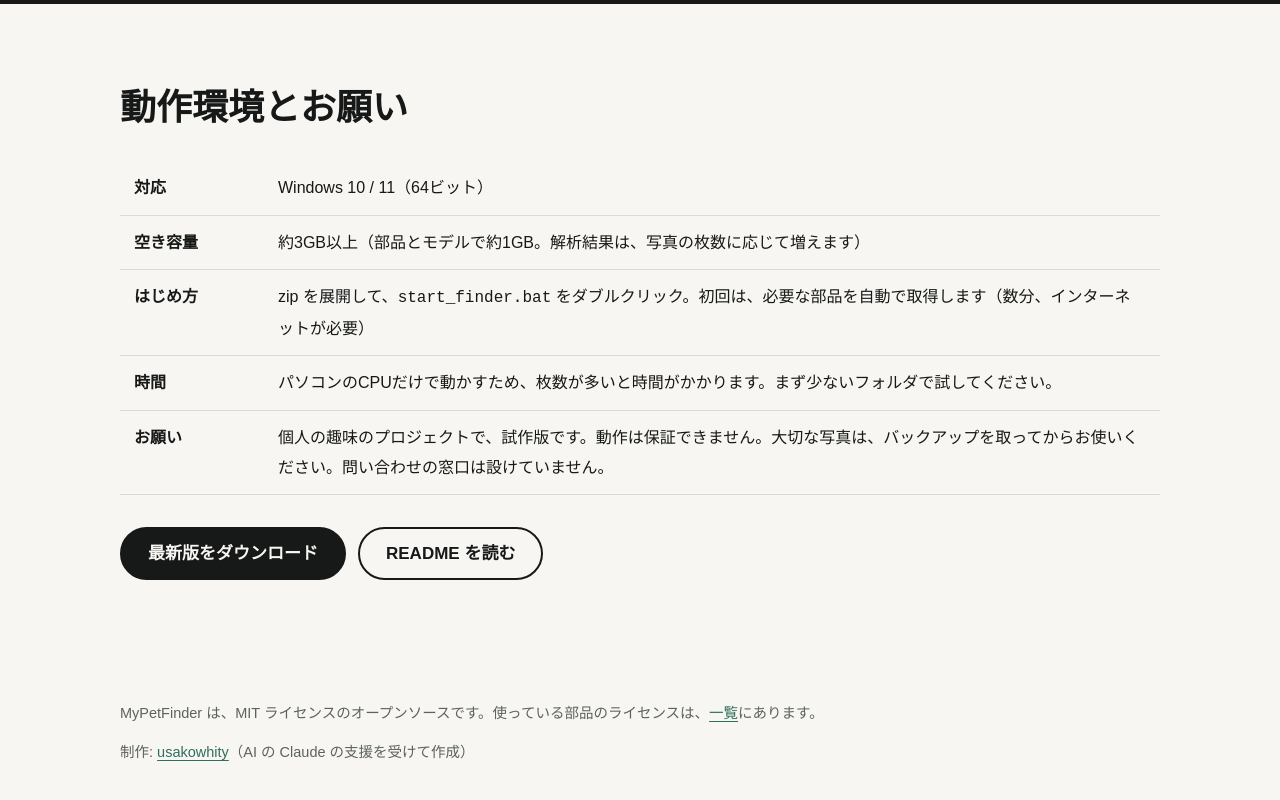
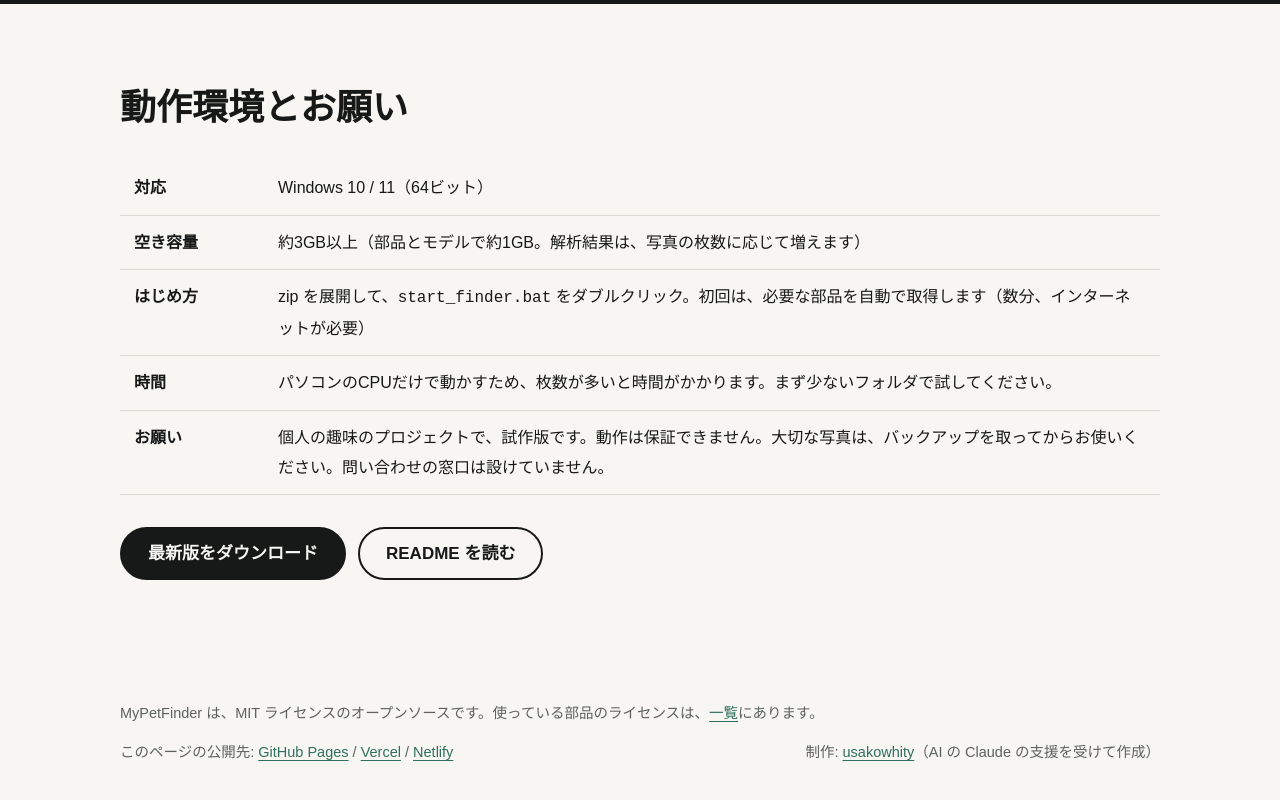
Before and after one commit to usakowhity/MyPetFinder, a plain HTML site: page docs/index.html in a window 1280 px wide. Shown: the part 3110-3910 px from the top of the page. Drawn offline with Linux system fonts and the light colour scheme; a web font is replaced by a local one.

Commit message:
README更新
紹介ページ(GitHub Pages)のリンク

```diff
--- a/docs/index.html
+++ b/docs/index.html
@@ -211,6 +211,7 @@ footer p{margin:0}
 <footer>
   <div class="wrap">
     <p>MyPetFinder は、MIT ライセンスのオープンソースです。使っている部品のライセンスは、<a href="https://github.com/usakowhity/MyPetFinder/blob/main/THIRD_PARTY_NOTICES.md">一覧</a>にあります。</p>
+    <p>このページの公開先: <a href="https://usakowhity.github.io/MyPetFinder/">GitHub Pages</a> / <a href="https://mypetfinder-blue.vercel.app/">Vercel</a> / <a href="https://mypetfind.netlify.app/">Netlify</a></p>
     <p>制作: <a href="https://github.com/usakowhity">usakowhity</a>（AI の Claude の支援を受けて作成）</p>
   </div>
 </footer>
```
Also changed, not shown: 1 other file.
